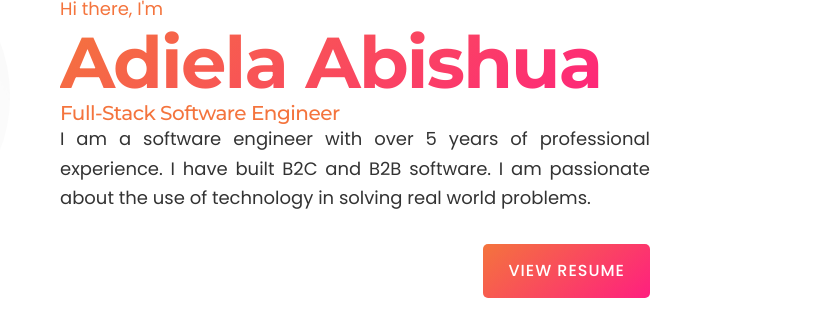
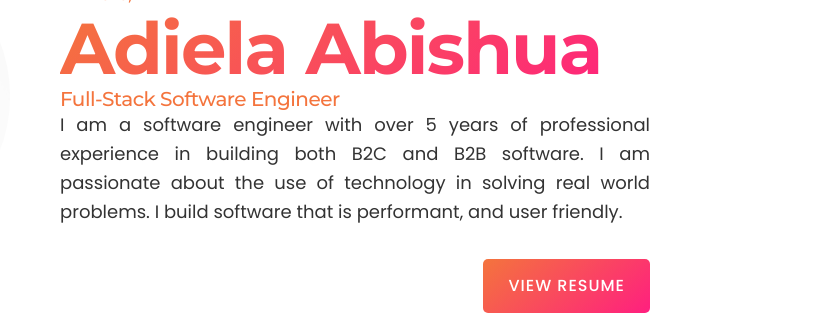
Before and after one commit to adiela/adiela.github.io, a Gatsby site: page / in a window 1280 px wide. Shown: the part 259-579 px from the top of the page, 460-1280 px from the left. Built offline with nearby package versions, Linux system fonts and the light colour scheme; Gatsby itself is replaced by a stand-in of ours.

Commit message:
Update bio text

```diff
--- a/src/pages/index.js
+++ b/src/pages/index.js
@@ -17,7 +17,7 @@
             <p className="heading-3">Hi there, I'm</p>
             <h1 className="heading-1 font-xl">Adiela Abishua</h1>
             <h2 className="heading-2">Full-Stack Software Engineer</h2>
-            <p id="bio">I am a software engineer with over 5 years of professional experience. I have built B2C and  B2B software. I am passionate about the use of technology in solving real world problems.</p>
+            <p id="bio">I am a software engineer with over 5 years of professional experience in building both B2C and B2B software. I am passionate about the use of technology in solving real world problems. I build software that is performant, and user friendly.</p>
             <a href="/resume.pdf" className="button float-right">View Resume</a>
           </div>
         </section>
```
